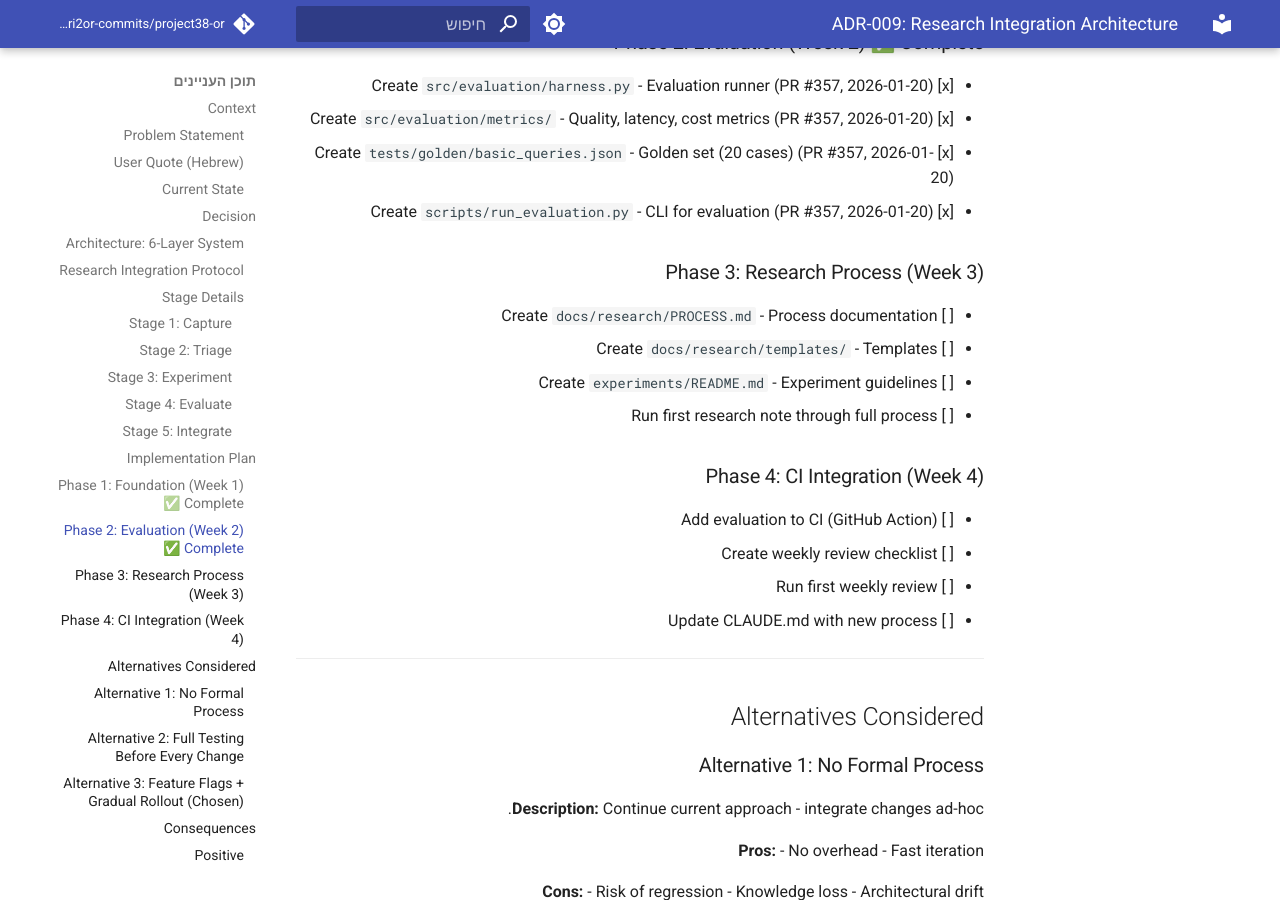
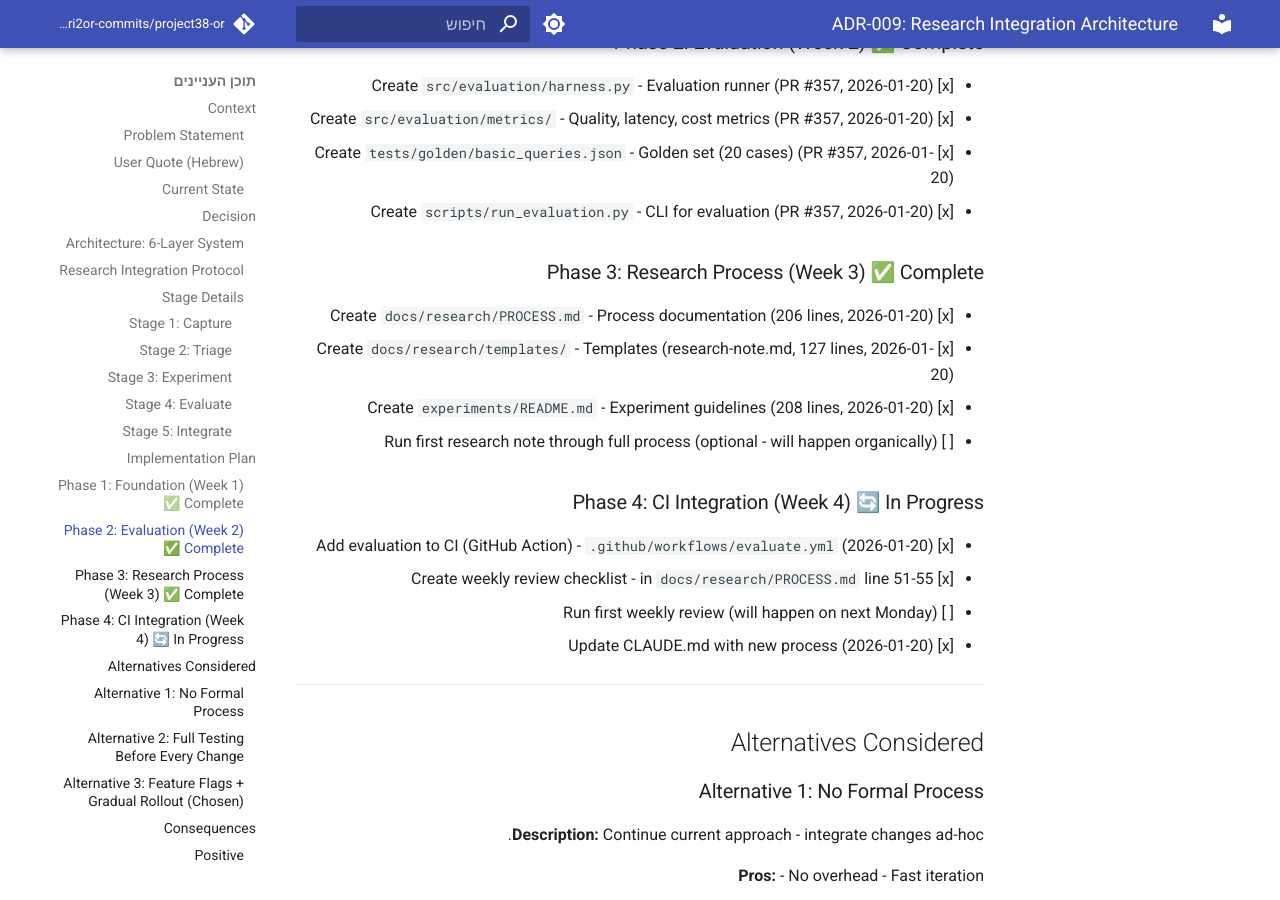
Before and after one commit to edri2or-commits/project38-or, an MkDocs documentation site: the page built from docs/decisions/ADR-009-research-integration-architecture.md, in a window 1280 px wide and 900 px high, scrolled down 3302 px. Built offline with MkDocs 1.6.1 and Material for MkDocs 9.7.7, drawn with Linux system fonts in a browser that asks for light colours; comment, search, counter and statistics services are not loaded; some of the changed text lies outside the part shown.

Commit message:
feat(ci): add evaluation workflow for ADR-009 Week 4 (#359)
- Add .github/workflows/evaluate.yml with mock and real provider modes
- Mock mode runs on PRs (no API costs)
- Real mode available for manual dispatch with actual LLM providers
- Auto-posts evaluation results to PR comments

- Create docs/research/notes/ directory for research capture
- Add example research note: 2026-01-20-claude-4-opus-evaluation.md
- Update CLAUDE.md with evaluation CI documentation
- Update ADR-009 Phase 4 status (3/4 items complete)
- Update changelog with new additions

ADR-009: Research Integration Architecture (Week 4 in progress)

Co-authored-by: Claude <noreply@anthropic.com>

```diff
--- a/docs/decisions/ADR-009-research-integration-architecture.md
+++ b/docs/decisions/ADR-009-research-integration-architecture.md
@@ -1,6 +1,6 @@
 # ADR-009: Research Integration Architecture
 
-**Status:** Proposed
+**Status:** Implementing (Weeks 1-3 Complete)
 **Date:** 2026-01-20
 **Decision Makers:** User (edri2or-commits), Claude Code Agent
 
@@ -141,19 +141,19 @@ But lacks:
 - [x] Create `tests/golden/basic_queries.json` - Golden set (20 cases) (PR #357, 2026-01-20)
 - [x] Create `scripts/run_evaluation.py` - CLI for evaluation (PR #357, 2026-01-20)
 
-### Phase 3: Research Process (Week 3)
+### Phase 3: Research Process (Week 3) ✅ Complete
 
-- [ ] Create `docs/research/PROCESS.md` - Process documentation
-- [ ] Create `docs/research/templates/` - Templates
-- [ ] Create `experiments/README.md` - Experiment guidelines
-- [ ] Run first research note through full process
+- [x] Create `docs/research/PROCESS.md` - Process documentation (206 lines, 2026-01-20)
+- [x] Create `docs/research/templates/` - Templates (research-note.md, 127 lines, 2026-01-20)
+- [x] Create `experiments/README.md` - Experiment guidelines (208 lines, 2026-01-20)
+- [ ] Run first research note through full process (optional - will happen organically)
 
-### Phase 4: CI Integration (Week 4)
+### Phase 4: CI Integration (Week 4) 🔄 In Progress
 
-- [ ] Add evaluation to CI (GitHub Action)
-- [ ] Create weekly review checklist
-- [ ] Run first weekly review
-- [ ] Update CLAUDE.md with new process
+- [x] Add evaluation to CI (GitHub Action) - `.github/workflows/evaluate.yml` (2026-01-20)
+- [x] Create weekly review checklist - in `docs/research/PROCESS.md` line 51-55
+- [ ] Run first weekly review (will happen on next Monday)
+- [x] Update CLAUDE.md with new process (2026-01-20)
 
 ---
 
@@ -254,3 +254,10 @@ But lacks:
 | Date | Event |
 |------|-------|
 | 2026-01-20 | ADR-009 Created based on user concerns about adaptability |
+| 2026-01-20 | Phase 1 Complete: Model provider abstraction (PR #355) |
+| 2026-01-20 | Phase 2 Complete: Evaluation harness with golden set (PR #357) |
+| 2026-01-20 | Phase 3 Complete: Research process docs, templates, experiment guidelines |
+| 2026-01-20 | Starting Phase 4: CI Integration |
+| 2026-01-20 | Added `.github/workflows/evaluate.yml` with mock/real modes |
+| 2026-01-20 | Created first research note: `2026-01-20-claude-4-opus-evaluation.md` |
+| 2026-01-20 | Updated CLAUDE.md with evaluation CI workflow documentation |
```
Also changed, not shown: CLAUDE.md (+29 -0 lines), docs/changelog.md (+16 -2 lines), docs/research/notes/2026-01-20-claude-4-opus-evaluation.md (added, +110 -0 lines), 2 other files.
